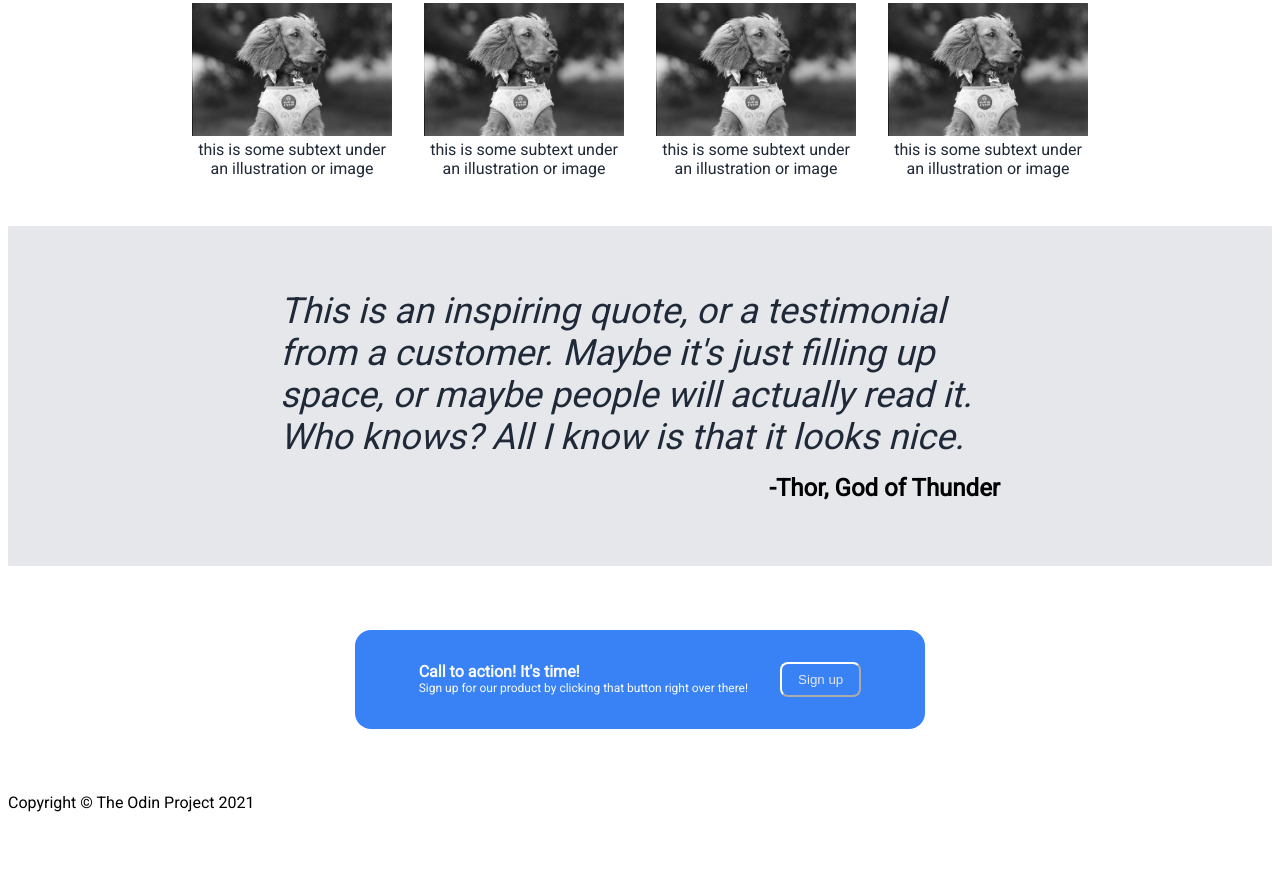
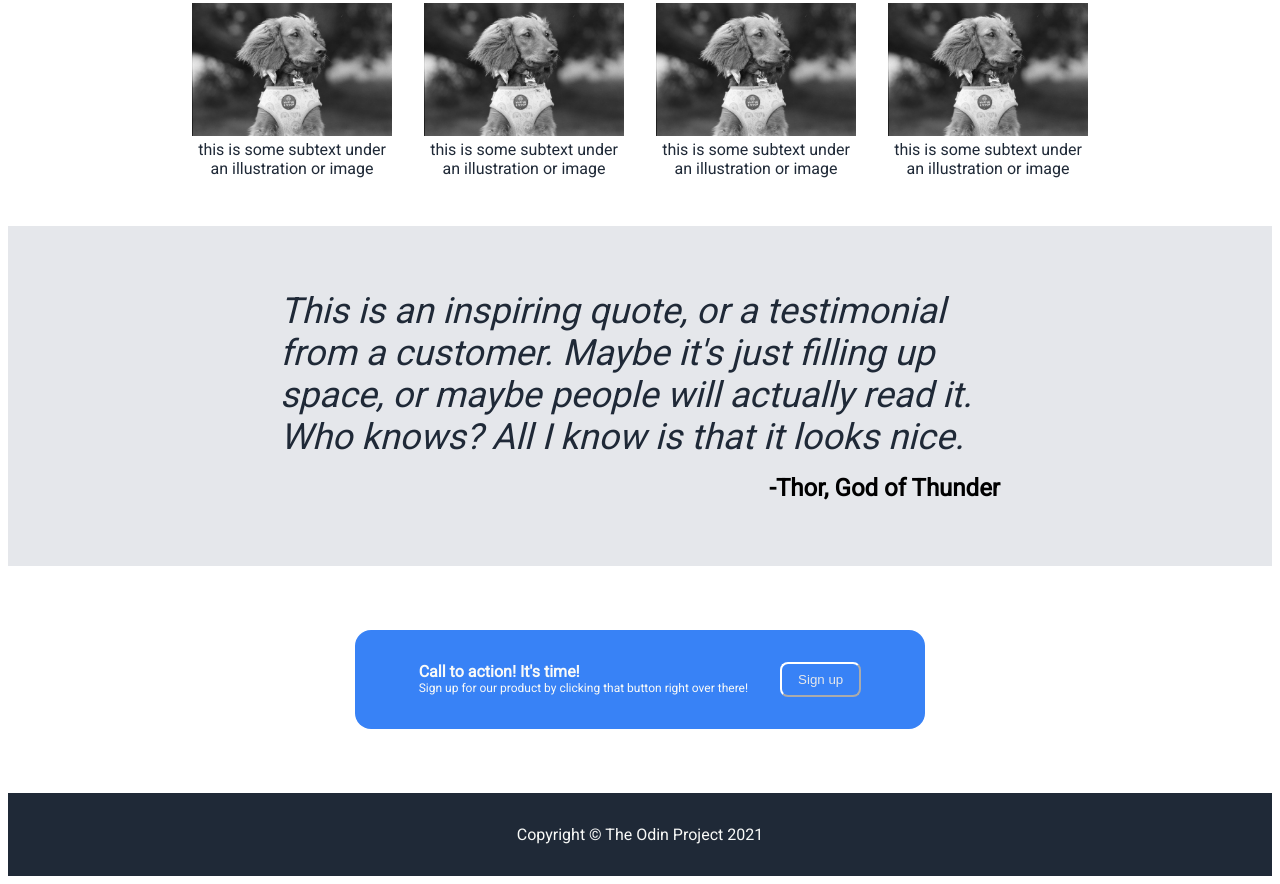
Before and after one commit to sisonj3/odin-landing-page, a plain HTML site: page index.html in a window 1280 px wide. Shown: the part 475-1359 px from the top of the page. Before the commit the page ends 1295 px from the top, so only its background shows below. Drawn offline with Linux system fonts and the light colour scheme.

Commit message:
Added style to footer

```diff
--- a/style.css
+++ b/style.css
@@ -159,6 +159,18 @@ body {
     border-color: white;
 }
 
+/* Footer */
+.footer {
+    background-color: #1f2937;
+    color: #f9faf8;
+    padding: 32px;
+    text-align: center;
+    position: relative;
+    bottom: 0;
+    left: 0;
+    right: 0;
+}
+
 img {
     height: auto;
     max-width: 350px;
```
